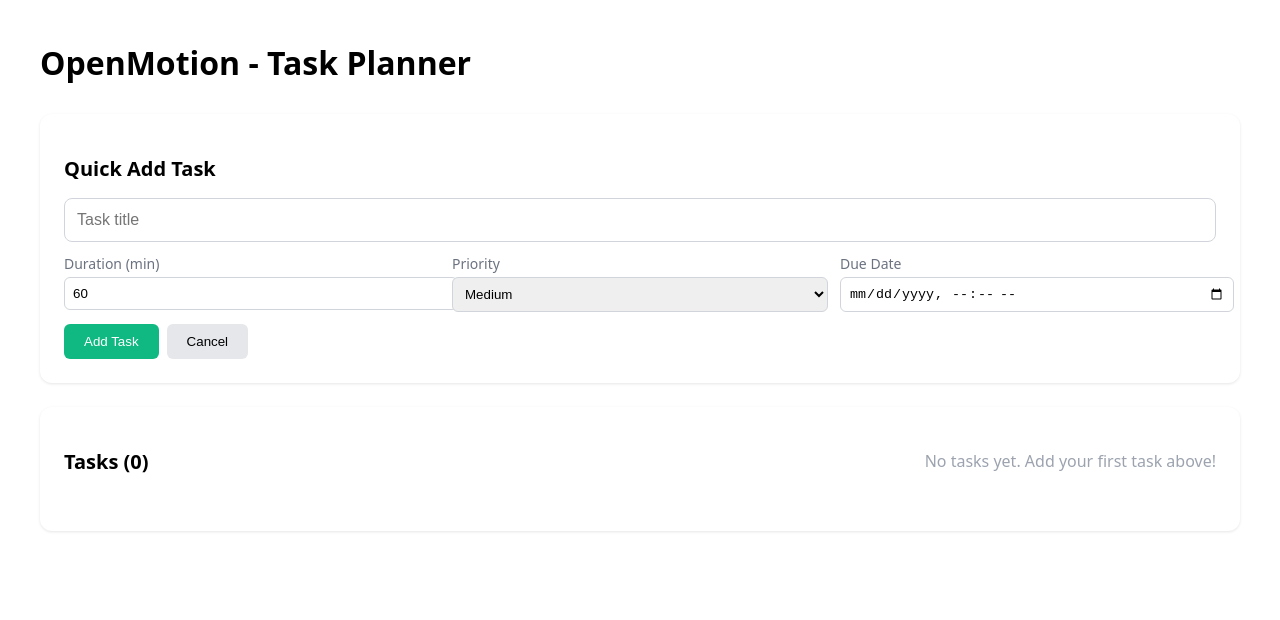
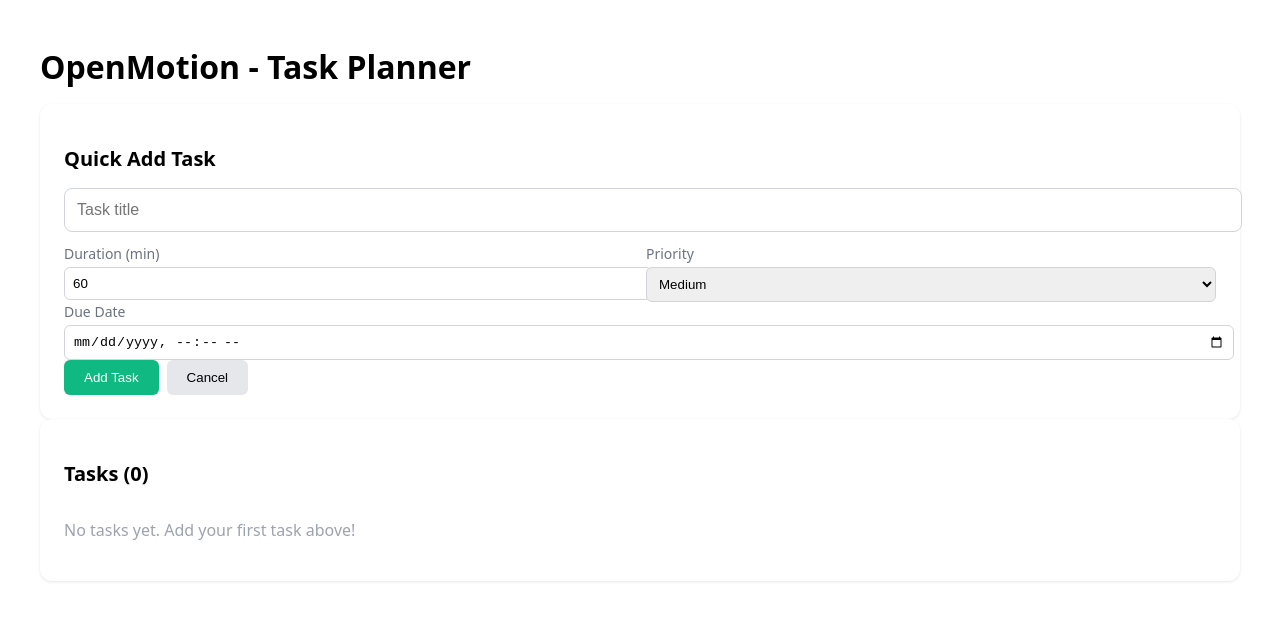
Before and after one commit to TheMagicMike/openmotion-clone, a React (Vite) app: page / in a window 1280 px wide. Both pictures are taken after a click on the button "Add New Task". Shown: the top 620 px of the page. Built offline with nearby package versions, Linux system fonts and the light colour scheme.

Commit message:
Fix Export to Calendar button position and calendar export time function

```diff
--- a/src/App.tsx
+++ b/src/App.tsx
@@ -57,14 +57,14 @@ function App() {
     return colors[p]
   }
 
-    const exportToCalendar = () => {
+  const exportToCalendar = () => {
     const icsContent = [
       'BEGIN:VCALENDAR',
       'VERSION:2.0',
       'PRODID:-//OpenMotion//Task Planner//EN',
-      ...tasks.filter(t => !t.completed).map(task => {
-        const start = dayjs().format('YYYYMMDDTHHmmss')
-        const end = dayjs().add(task.duration, 'minute').format('YYYYMMDDTHHmmss')
+      ...tasks.filter(t => !t.completed && t.scheduledStart).map(task => {
+        const start = dayjs(task.scheduledStart).format('YYYYMMDDTHHmmss')
+        const end = dayjs(task.scheduledStart).add(task.duration, 'minute').format('YYYYMMDDTHHmmss')
         return [
           'BEGIN:VEVENT',
           `UID:${task.id}@openmotion.app`,
@@ -88,19 +88,20 @@ function App() {
   }
 
   return (
-    <div style={{ maxWidth: '1200px', margin: '0 auto', padding: '20px', fontFamily: 'system-ui' }}>
-      <h1 style={{ fontSize: '32px', fontWeight: 'bold', marginBottom: '30px' }}>OpenMotion - Task Planner</h1>
+    <div style={{ maxWidth: '1200px', margin: '0 auto', padding: '24px', fontFamily: 'system-ui' }}>
+      <h1 style={{ fontSize: '32px', fontWeight: 'bold', marginBottom: '16px' }}>OpenMotion - Task Planner</h1>
 
-      <div style={{ background: 'white', padding: '24px', borderRadius: '12px', marginBottom: '24px', boxShadow: '0 1px 3px rgba(0,0,0,0.1)' }}>
+      <div style={{ background: 'white', padding: '24px', borderRadius: '12px', boxShadow: '0 1px 3px rgba(0,0,0,0.1)' }}>
         <h2 style={{ fontSize: '20px', fontWeight: '600', marginBottom: '16px' }}>Quick Add Task</h2>
+
         {!showAdd ? (
           <button onClick={() => setShowAdd(true)} style={{ display: 'flex', alignItems: 'center', gap: '8px', padding: '12px 24px', background: '#0ea5e9', color: 'white', border: 'none', borderRadius: '8px', cursor: 'pointer', fontSize: '16px' }}>
             <Plus size={20} /> Add New Task
           </button>
         ) : (
-          <div style={{ display: 'flex', flexDirection: 'column', gap: '12px' }}>
-            <input value={newTask.title} onChange={(e) => setNewTask({ ...newTask, title: e.target.value })} placeholder="Task title" style={{ padding: '12px', border: '1px solid #d1d5db', borderRadius: '8px', fontSize: '16px' }} />
-            <div style={{ display: 'grid', gridTemplateColumns: '1fr 1fr 1fr', gap: '12px' }}>
+          <div>
+            <input value={newTask.title} onChange={(e) => setNewTask({ ...newTask, title: e.target.value })} placeholder="Task title" style={{ width: '100%', padding: '12px', border: '1px solid #d1d5db', borderRadius: '8px', fontSize: '16px', marginBottom: '12px' }} />
+            <div style={{ display: 'grid', gridTemplateColumns: '1fr 1fr', gap: '12px' }}>
               <div>
                 <label style={{ display: 'block', fontSize: '14px', marginBottom: '4px', color: '#6b7280' }}>Duration (min)</label>
                 <input type="number" value={newTask.duration} onChange={(e) => setNewTask({ ...newTask, duration: parseInt(e.target.value) })} style={{ width: '100%', padding: '8px', border: '1px solid #d1d5db', borderRadius: '6px' }} />
@@ -114,10 +115,10 @@ function App() {
                   <option value="asap">ASAP</option>
                 </select>
               </div>
-              <div>
-                <label style={{ display: 'block', fontSize: '14px', marginBottom: '4px', color: '#6b7280' }}>Due Date</label>
-                <input type="datetime-local" value={newTask.due} onChange={(e) => setNewTask({ ...newTask, due: e.target.value })} style={{ width: '100%', padding: '8px', border: '1px solid #d1d5db', borderRadius: '6px' }} />
-              </div>
+            </div>
+            <div>
+              <label style={{ display: 'block', fontSize: '14px', marginBottom: '4px', color: '#6b7280' }}>Due Date</label>
+              <input type="datetime-local" value={newTask.due} onChange={(e) => setNewTask({ ...newTask, due: e.target.value })} style={{ width: '100%', padding: '8px', border: '1px solid #d1d5db', borderRadius: '6px' }} />
             </div>
             <div style={{ display: 'flex', gap: '8px' }}>
               <button onClick={addTask} style={{ padding: '10px 20px', background: '#10b981', color: 'white', border: 'none', borderRadius: '6px', cursor: 'pointer' }}>Add Task</button>
@@ -129,20 +130,19 @@ function App() {
 
       <div style={{ background: 'white', padding: '24px', borderRadius: '12px', boxShadow: '0 1px 3px rgba(0,0,0,0.1)' }}>
         <div style={{ display: 'flex', justifyContent: 'space-between', alignItems: 'center', marginBottom: '16px' }}>
-        <h2 style={{ fontSize: '20px', fontWeight: '600', marginBottom: '16px' }}>Tasks ({tasks.filter(t => !t.completed).length})</h2>
+          <h2 style={{ fontSize: '20px', fontWeight: '600', marginBottom: '16px' }}>Tasks ({tasks.filter(t => !t.completed).length})</h2>
+          {tasks.length > 0 && (
+            <button onClick={exportToCalendar} style={{ background: '#8b5cf6', color: 'white', padding: '12px 20px', borderRadius: '8px', border: 'none', cursor: 'pointer' }}>
+              <Download size={18} /> Export to Calendar
+            </button>
+          )}
+        </div>
         {tasks.length === 0 ? (
           <p style={{ color: '#9ca3af' }}>No tasks yet. Add your first task above!</p>
         ) : (
           <div style={{ display: 'flex', flexDirection: 'column', gap: '12px' }}>
-        {tasks.length > 0 && (
-          <button onClick={exportToCalendar} style={{ background: '#8b5cf6', color: 'white', padding: '12px 20px', borderRadius: '8px', border: 'none', cursor: 'pointer', display: 'flex', alignItems: 'center', gap: '8px', fontSize: '14px' }}>
-            <Download size={18} /> Export to Calendar
-          </button>
-        )}
-      </div>
-              )}
             {tasks.map(task => (
-              <div key={task.id} style={{ display: 'flex', alignItems: 'center', gap: '12px', padding: '16px', border: '1px solid #e5e7eb', borderRadius: '8px', opacity: task.completed ? 0.6 : 1 }}>
+              <div key={task.id} style={{ display: 'flex', alignItems: 'center', gap: '12px', padding: '16px', border: '1px solid #e5e7eb', borderRadius: '8px' }}>
                 <button onClick={() => toggleComplete(task.id)} style={{ background: 'none', border: 'none', cursor: 'pointer' }}>
                   {task.completed ? <CheckCircle2 size={24} color="#10b981" /> : <Circle size={24} color="#9ca3af" />}
                 </button>
@@ -161,6 +161,7 @@ function App() {
               </div>
             ))}
           </div>
+        )}
       </div>
     </div>
   )
```
